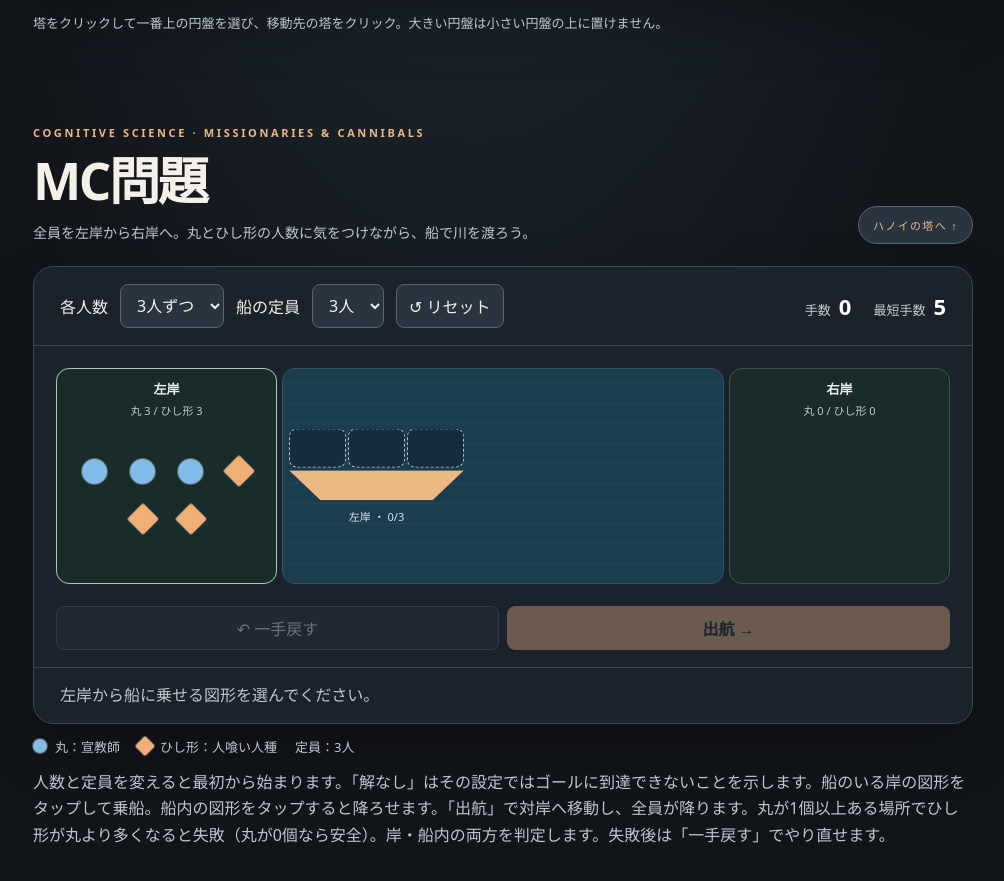
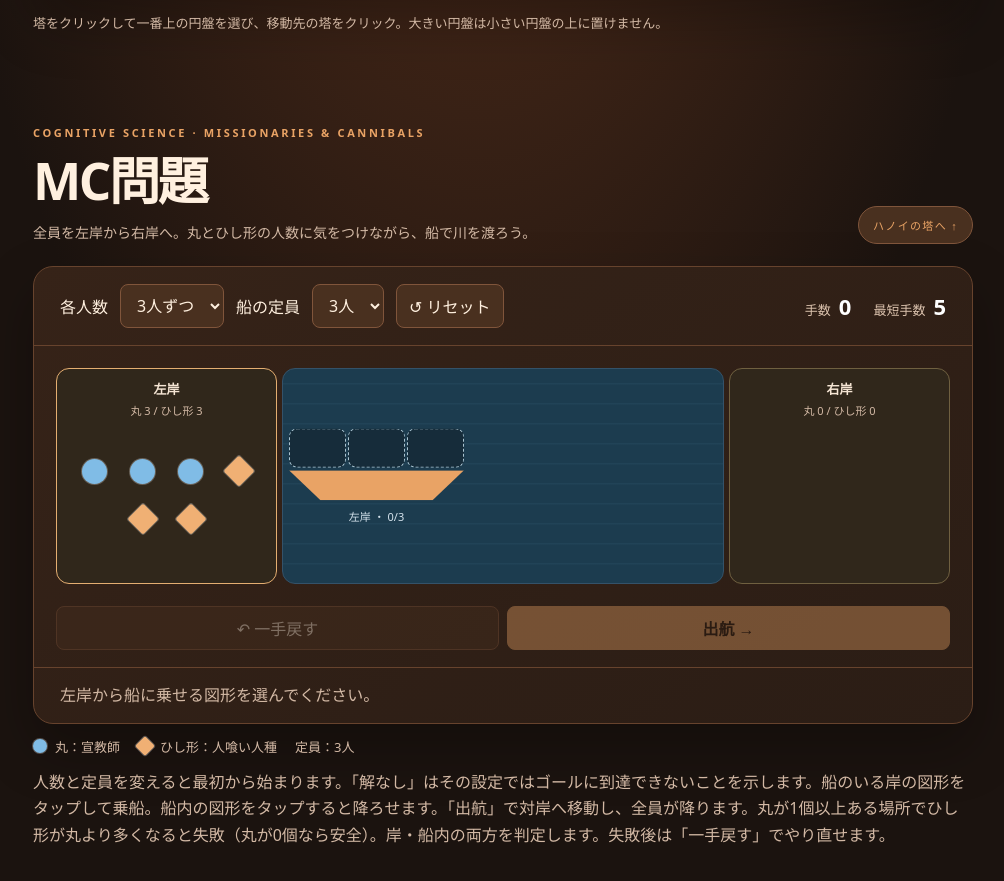
Before and after one commit to hiro-su-42/PUBLIC_CONTENT, a plain HTML site: page hanoi/index.html in a window 1280 px wide. Shown: the part 713-1594 px from the top of the page, without its empty margins (137-1141 px from the left). Drawn offline with Linux system fonts and the light colour scheme.

Commit message:
Give cognitive puzzle page a warm dark amber and copper theme

```diff
--- a/hanoi/index.html
+++ b/hanoi/index.html
@@ -3,66 +3,67 @@
 <head>
 <meta charset="utf-8">
 <meta name="viewport" content="width=device-width, initial-scale=1">
+<meta name="theme-color" content="#1b130f">
 <meta name="description" content="ハノイの塔とMC問題。ブラウザで遊べる2つの認知科学パズル。">
 <title>ハノイの塔・MC問題</title>
 <style>
 *{box-sizing:border-box}
-:root{color-scheme:dark;font-family:system-ui,"Yu Gothic UI",sans-serif;color:#f5f1e8;background:#111419}
-body{margin:0;min-height:100vh;background:radial-gradient(ellipse at 48% 0%,#24313b 0%,transparent 62%),#111419}
+:root{color-scheme:dark;font-family:system-ui,"Yu Gothic UI",sans-serif;color:#fff0df;background:#1b130f}
+body{margin:0;min-height:100vh;background:radial-gradient(ellipse at 48% 0%,#62351e 0%,transparent 62%),#1b130f}
 main{width:min(940px,calc(100% - 32px));margin:auto;padding:24px 0 36px}
-.nav{display:flex;align-items:center;gap:12px;flex-wrap:wrap;margin-bottom:24px;font-size:12px;color:#bec6cf}
-.nav a{color:#eab883;text-decoration:none}.nav a:hover,.nav a:focus-visible{text-decoration:underline}.nav .slash{opacity:.38}
+.nav{display:flex;align-items:center;gap:12px;flex-wrap:wrap;margin-bottom:24px;font-size:12px;color:#d3b9a5}
+.nav a{color:#e9a365;text-decoration:none}.nav a:hover,.nav a:focus-visible{text-decoration:underline}.nav .slash{opacity:.38}
 .hero{display:flex;align-items:flex-end;justify-content:space-between;gap:20px;flex-wrap:wrap;margin-bottom:22px;scroll-margin-top:18px}
 .hero>div{min-width:0}
-.eyebrow{font-size:11px;letter-spacing:.24em;font-weight:800;color:#eab883;margin:0 0 8px}
+.eyebrow{font-size:11px;letter-spacing:.24em;font-weight:800;color:#e9a365;margin:0 0 8px}
 .hero h1,.mc-section .hero h2{font-size:clamp(29px,4vw,52px);letter-spacing:-.05em;margin:0;line-height:1.18}
 .hero .hero-description{margin-top:10px;font-size:14px}
-.hero-badge{font-size:11px;letter-spacing:.12em;border:1px solid #566575;color:#eab883;padding:10px 14px;border-radius:999px;background:#293440;text-decoration:none;white-space:nowrap}
-.hero-badge:hover,.hero-badge:focus-visible{border-color:#eab883;outline:2px solid #eab883;outline-offset:2px}
+.hero-badge{font-size:11px;letter-spacing:.12em;border:1px solid #80553b;color:#e9a365;padding:10px 14px;border-radius:999px;background:#49301f;text-decoration:none;white-space:nowrap}
+.hero-badge:hover,.hero-badge:focus-visible{border-color:#e9a365;outline:2px solid #e9a365;outline-offset:2px}
 @media(max-width:600px){.hero{gap:12px}.hero-badge{padding:7px 11px}}
-p{margin:0;color:#bec6cf;line-height:1.65}
-.panel{background:#1b222b;border:1px solid #3b4856;border-radius:20px;overflow:hidden;box-shadow:0 24px 55px #0004}
-.toolbar{display:flex;align-items:center;justify-content:space-between;flex-wrap:wrap;gap:16px;padding:17px clamp(12px,3vw,26px);border-bottom:1px solid #3b4856}
+p{margin:0;color:#d3b9a5;line-height:1.65}
+.panel{background:linear-gradient(150deg,#362318,#2b1d15);border:1px solid #67432d;border-radius:20px;overflow:hidden;box-shadow:0 24px 55px #0004}
+.toolbar{display:flex;align-items:center;justify-content:space-between;flex-wrap:wrap;gap:16px;padding:17px clamp(12px,3vw,26px);border-bottom:1px solid #67432d}
 .controls,.scores{display:flex;align-items:center;gap:12px;flex-wrap:wrap}
 .scores{gap:22px;font-variant-numeric:tabular-nums}
-.meter{display:flex;align-items:baseline;gap:8px;color:#c5ccd3;font-size:13px}
+.meter{display:flex;align-items:baseline;gap:8px;color:#dcc3ae;font-size:13px}
 strong{font-size:22px;color:#fff}
 select,button{font:inherit;color:inherit}
-select,#reset{background:#293440;border:1px solid #566575;border-radius:8px;padding:8px 11px;cursor:pointer}
+select,#reset{background:#49301f;border:1px solid #80553b;border-radius:8px;padding:8px 11px;cursor:pointer}
 button:focus-visible,select:focus-visible{outline:2px solid #ffe0ad;outline-offset:3px}
 .board{display:grid;grid-template-columns:repeat(3,minmax(0,1fr));gap:clamp(4px,1.5vw,14px);padding:clamp(8px,3vw,26px)}
-.tower{position:relative;height:clamp(224px,34vw,316px);display:grid;grid-template-rows:1fr auto;gap:14px;padding:10px clamp(4px,1.6vw,16px) 12px;background:#151b22;border:1px solid #394655;border-radius:13px;cursor:pointer;min-width:0}
-.tower:hover{background:#202a34}
-.tower.selected{border-color:#f7c68e;background:#2e2927}
+.tower{position:relative;height:clamp(224px,34vw,316px);display:grid;grid-template-rows:1fr auto;gap:14px;padding:10px clamp(4px,1.6vw,16px) 12px;background:#21170f;border:1px solid #67432d;border-radius:13px;cursor:pointer;min-width:0}
+.tower:hover{background:#3a2518}
+.tower.selected{border-color:#ffc080;background:#50301d}
 .tower.target{border-color:#698f86}
 .tower[aria-disabled=true]{cursor:default}
 .stage{position:relative;display:flex;flex-direction:column-reverse;align-items:center;gap:3px;padding-bottom:8px;isolation:isolate}
 .board.dense .tower{height:330px}
 .board.dense .stage{gap:2px}
 .board.dense .disk{height:11px;border-radius:3px}
-.stage::before,.stage::after{content:"";position:absolute;background:#526274;z-index:-1}
+.stage::before,.stage::after{content:"";position:absolute;background:#916343;z-index:-1}
 .stage::before{width:7px;top:6%;bottom:3px;left:50%;transform:translateX(-50%);border-radius:6px 6px 0 0}
 .stage::after{width:100%;height:7px;bottom:0;border-radius:4px}
 .disk{width:var(--width);height:clamp(15px,2.6vw,24px);border-radius:5px;background:var(--color);box-shadow:inset 0 2px #fff5,inset 0 -3px #0002,0 2px 4px #0005}
 .selected .disk:last-child{transform:translateY(-5px);outline:2px solid #fff2d1;outline-offset:2px}
 .name{display:flex;align-items:center;justify-content:center;gap:6px;font-size:clamp(11px,2.4vw,15px);white-space:nowrap}
-.name b{color:#eab883}
-.status{padding:14px clamp(12px,3vw,26px);border-top:1px solid #3b4856;min-height:56px}
+.name b{color:#e9a365}
+.status{padding:14px clamp(12px,3vw,26px);border-top:1px solid #67432d;min-height:56px}
 .status.error{color:#ffb9a5}.status.win{color:#a7edd1;font-weight:750;background:#19332d}
 footer{margin-top:15px;font-size:13px}
 
 /* MC river crossing */
 .mc-section{margin-top:clamp(52px,9vw,90px);scroll-margin-top:18px}
 
-.mc-section select,.mc-btn{background:#293440;border:1px solid #566575;border-radius:8px;padding:9px 12px;cursor:pointer}
+.mc-section select,.mc-btn{background:#49301f;border:1px solid #80553b;border-radius:8px;padding:9px 12px;cursor:pointer}
 .mc-btn:disabled,.mc-section select:disabled{opacity:.38;cursor:not-allowed}
 .mc-section .mc-board{display:grid;grid-template-columns:minmax(0,1fr) minmax(0,2fr) minmax(0,1fr);gap:5px;padding:clamp(8px,2.7vw,22px);align-items:stretch}
 .mc-bank,.mc-water{min-width:0;border-radius:13px;min-height:216px;position:relative;display:flex;flex-direction:column}
-.mc-bank{background:#192c29;border:1px solid #3d5650;padding:10px 6px}
-.mc-bank.active{border-color:#a8cbb6}
+.mc-bank{background:#30271b;border:1px solid #6f6040;padding:10px 6px}
+.mc-bank.active{border-color:#e4ae71}
 .mc-water{background:repeating-linear-gradient(0deg,#1c3c4f 0,#1c3c4f 18px,#214357 19px,#214357 20px);border:1px solid #345269;justify-content:center;padding:8px 4px;overflow:hidden}
-.mc-label{text-align:center;color:#e9eff3;font-size:13px;font-weight:700;white-space:nowrap}
-.mc-count{text-align:center;font-size:11px;color:#bec6cf;margin-top:4px}
+.mc-label{text-align:center;color:#f5e5d4;font-size:13px;font-weight:700;white-space:nowrap}
+.mc-count{text-align:center;font-size:11px;color:#d3b9a5;margin-top:4px}
 .mc-people{display:flex;flex-wrap:wrap;align-content:center;justify-content:center;gap:3px;flex:1;padding:8px 0}
 .mc-person{background:none;border:0;display:grid;place-items:center;width:clamp(27px,5.7vw,45px);height:clamp(29px,5.7vw,45px);border-radius:7px;padding:3px;cursor:pointer}
 .mc-person:enabled:hover,.mc-person:focus-visible{background:#ffffff18}
@@ -76,12 +77,12 @@ footer{margin-top:15px;font-size:13px}
 .mc-seat{width:100%;height:39px;display:grid;place-items:center;border:1px dashed #a9c3d0;border-radius:8px;background:#162c3a;padding:2px;cursor:pointer}
 .mc-seat:disabled{cursor:default}
 .mc-seat .mc-shape{width:clamp(12px,2.5vw,22px);height:clamp(12px,2.5vw,22px)}
-.mc-hull{width:100%;height:30px;background:#eab883;clip-path:polygon(0 0,100% 0,82% 100%,18% 100%);margin-top:3px}
+.mc-hull{width:100%;height:30px;background:#e9a365;clip-path:polygon(0 0,100% 0,82% 100%,18% 100%);margin-top:3px}
 .mc-boat-caption{text-align:center;font-size:11px;color:#d5e3ed;margin-top:7px;white-space:nowrap}
 .mc-actions{display:flex;gap:8px;flex-wrap:wrap;padding:0 clamp(8px,2.7vw,22px) 17px}
 .mc-actions .mc-btn{flex:1;min-width:100px}
-.mc-actions .primary{background:#eab883;color:#21262c;font-weight:750;border-color:#eab883}
-.mc-legend{display:flex;gap:18px;flex-wrap:wrap;align-items:center;margin:13px 0;font-size:13px;color:#bec6cf}
+.mc-actions .primary{background:#e9a365;color:#26170d;font-weight:750;border-color:#e9a365}
+.mc-legend{display:flex;gap:18px;flex-wrap:wrap;align-items:center;margin:13px 0;font-size:13px;color:#d3b9a5}
 .mc-legend span{display:inline-flex;align-items:center;gap:8px}
 .mc-legend .mc-shape{width:14px;height:14px}
 .mc-section .status.error{background:#352429;color:#ffb9a5}
```
